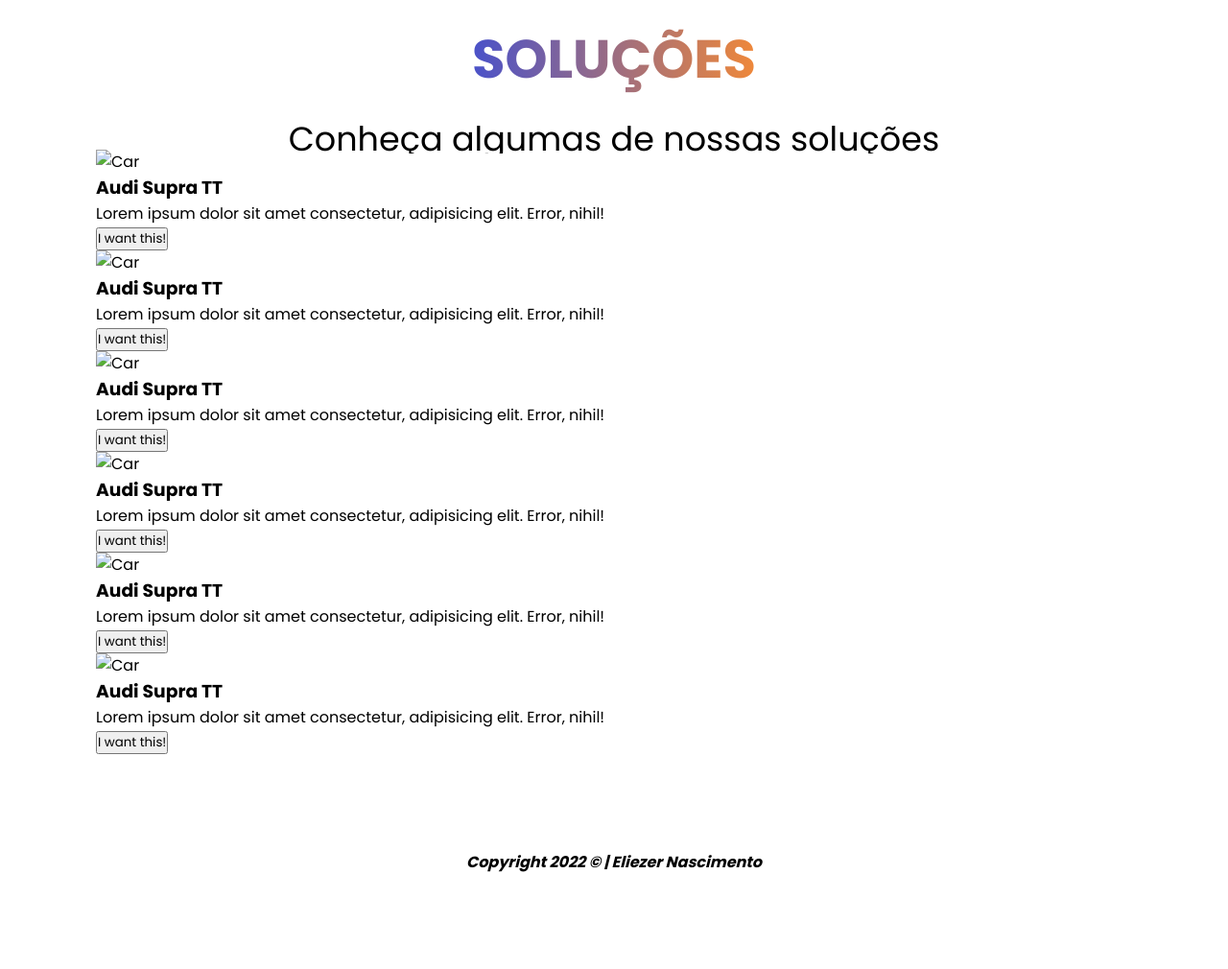
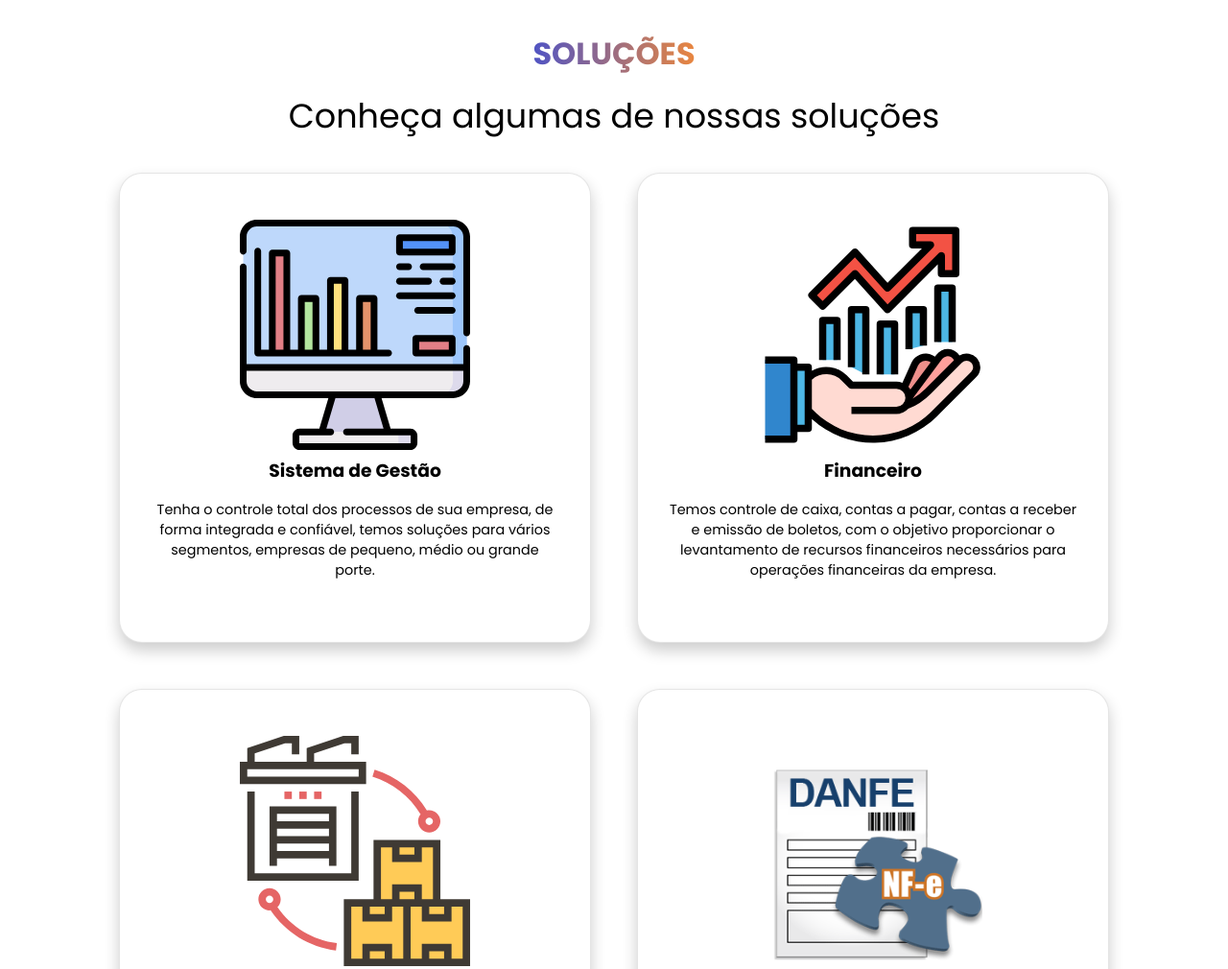
Before and after one commit to eliezergarbin/MSystem-frontend-demo, a plain HTML site: page index.html in a window 1280 px wide. Shown: the part 1094-2104 px from the top of the page at 96% size. Before the commit the page ends 2005 px from the top, so only its background shows below. Drawn offline with Linux system fonts and the light colour scheme.

Commit message:
concluindo seção "soluções"

```diff
--- a/index.html
+++ b/index.html
@@ -87,55 +87,56 @@
         </div>
         <div class="card-wrapper">
             <div class="card-item">
-                <img src="images/car-card.png" alt="Car">
+                <img src="./components/cards/sistema-gestao.svg" alt="Icone de Sistema de Gestão">
                 <div class="card-content">
-                    <h3>Audi Supra TT</h3>
-                    <p>Lorem ipsum dolor sit amet consectetur, adipisicing elit. Error, nihil!</p>
-                    <button type="button">I want this!</button>
+                    <h3>Sistema de Gestão</h3>
+                    <p>Tenha o controle total dos processos de sua empresa, de forma integrada e confiável, temos soluções para vários segmentos, empresas de pequeno, médio ou grande porte.</p>
                 </div>
             </div>
             <div class="card-item">
-                <img src="images/car-card.png" alt="Car">
+                <img src="./components/cards/finaceiro.svg" alt="Icone do Financeiro">
                 <div class="card-content">
-                    <h3>Audi Supra TT</h3>
-                    <p>Lorem ipsum dolor sit amet consectetur, adipisicing elit. Error, nihil!</p>
-                    <button type="button">I want this!</button>
+                    <h3>Financeiro</h3>
+                    <p>Temos controle de caixa, contas a pagar, contas a receber e emissão de boletos, com o objetivo proporcionar o levantamento de recursos financeiros necessários para operações financeiras da empresa.</p>
                 </div>
             </div>
             <div class="card-item">
-                <img src="images/car-card.png" alt="Car">
+                <img src="./components/cards/estoque.svg" alt="Icone de Controle de Estoque">
                 <div class="card-content">
-                    <h3>Audi Supra TT</h3>
-                    <p>Lorem ipsum dolor sit amet consectetur, adipisicing elit. Error, nihil!</p>
-                    <button type="button">I want this!</button>
+                    <h3>Controle de Estoque</h3>
+                    <p>Oferecemos um controle de estoque fácil e eficiente, garantindo segurança e controle de toda entrada e saída de produto dentro da empresa, demonstrado através de relatórios gerenciais.</p>
                 </div>
             </div>
             <div class="card-item">
-                <img src="images/car-card.png" alt="Car">
+                <img src="./components/cards/fiscal.png" alt="Icone de Documento Fiscal">
                 <div class="card-content">
-                    <h3>Audi Supra TT</h3>
-                    <p>Lorem ipsum dolor sit amet consectetur, adipisicing elit. Error, nihil!</p>
-                    <button type="button">I want this!</button>
+                    <h3>Documentos Fiscais</h3>
+                    <p>Oferecemos a emissão de documentos fiscais, como NF-e, MDF-e, CT-e, NFS-e, NFC-e, Cupom Fiscal (SAT) e serviços de envio automático de e-mail no momento de envio dos documentos ao cliente e escritórios de contabilidade.</p>
                 </div>
             </div>
             <div class="card-item">
-                <img src="images/car-card.png" alt="Car">
+                <img src="./components/cards/pedido-processado.svg" alt="Icone de Controle de Vendas">
                 <div class="card-content">
-                    <h3>Audi Supra TT</h3>
-                    <p>Lorem ipsum dolor sit amet consectetur, adipisicing elit. Error, nihil!</p>
-                    <button type="button">I want this!</button>
+                    <h3>Controle de Vendas</h3>
+                    <p>Controle todas as suas vendas, contamos com uma interface de vendas amigável e auto-explicativa, garantindo facilidade e simplicidade no uso do software, facilitando e garantindo agilidade no momentos de suas vendas.</p>
                 </div>
             </div>
             <div class="card-item">
-                <img src="images/car-card.png" alt="Car">
+                <img src="./components/cards/rel-gerencial.svg" alt="Icone do Relatório Gerencial">
                 <div class="card-content">
-                    <h3>Audi Supra TT</h3>
-                    <p>Lorem ipsum dolor sit amet consectetur, adipisicing elit. Error, nihil!</p>
-                    <button type="button">I want this!</button>
+                    <h3>Relatório Gerenciais</h3>
+                    <p>Com nossa solução você será capaz de tomar decisões inteligentes com base em números. Contamos com diversos relatórios gerenciais que te auxiliam no controle e nas tomadas de decisões estratégicas de sua empresa.</p>
                 </div>
             </div>
         </div>
 
+    </section>
+
+    <section class="contato">
+        <div class="content-contato">
+            <form class="form-contato"action=""></form>
+
+        </div>
     </section>
     <footer>Copyright 2022 © | Eliezer Nascimento</footer>
 
--- a/styles/body.css
+++ b/styles/body.css
@@ -107,7 +107,7 @@ section .content-solucoes {
     color: transparent;
     -webkit-background-clip: text;
     background-clip: text;
-    font-size: 3.5rem;
+    font-size: 2rem;
     text-transform: uppercase;
     padding: 1rem;
 }
@@ -119,3 +119,33 @@ section .content-solucoes {
     padding: 20px 0;
     overflow: hidden;
 }
+
+
+section .card-wrapper {
+    display: flex;
+    align-items: center;
+    justify-content: center;
+    flex-wrap: wrap;
+    flex-basis: 30%;
+}
+
+section .card-wrapper .card-item {
+    flex: 1 1 20rem;
+    background: #fff;
+    border-radius: .5rem;
+    border: .1rem solid rgba(0,0,0,.1);
+    margin: 1.5rem;
+    padding: 3rem 2rem;
+    border-radius: 1.5rem;
+    text-align: center;
+    box-shadow: 0 0.5rem 1rem rgb(0 0 0 / 20%);
+}
+
+.card-item img {
+    height: 15rem;
+}
+
+.card-item p {
+    font-size: 0.9rem;
+    padding: 1rem 0;
+}
--- a/styles/header.css
+++ b/styles/header.css
@@ -17,7 +17,7 @@ header {
 
 .navbar-container {
     display: flex;
-    gap: 32px;
+    gap: 27px;
 }
 
 .navbar-container a {
```
Also changed, not shown: components/cards/estoque.svg (added), components/cards/finaceiro.svg (added), components/cards/fiscal.png (added), components/cards/pedido-processado.svg (added), components/cards/rel-gerencial.svg (added), components/cards/sistema-gestao.svg (renamed from components/sistema-gestao.svg).
